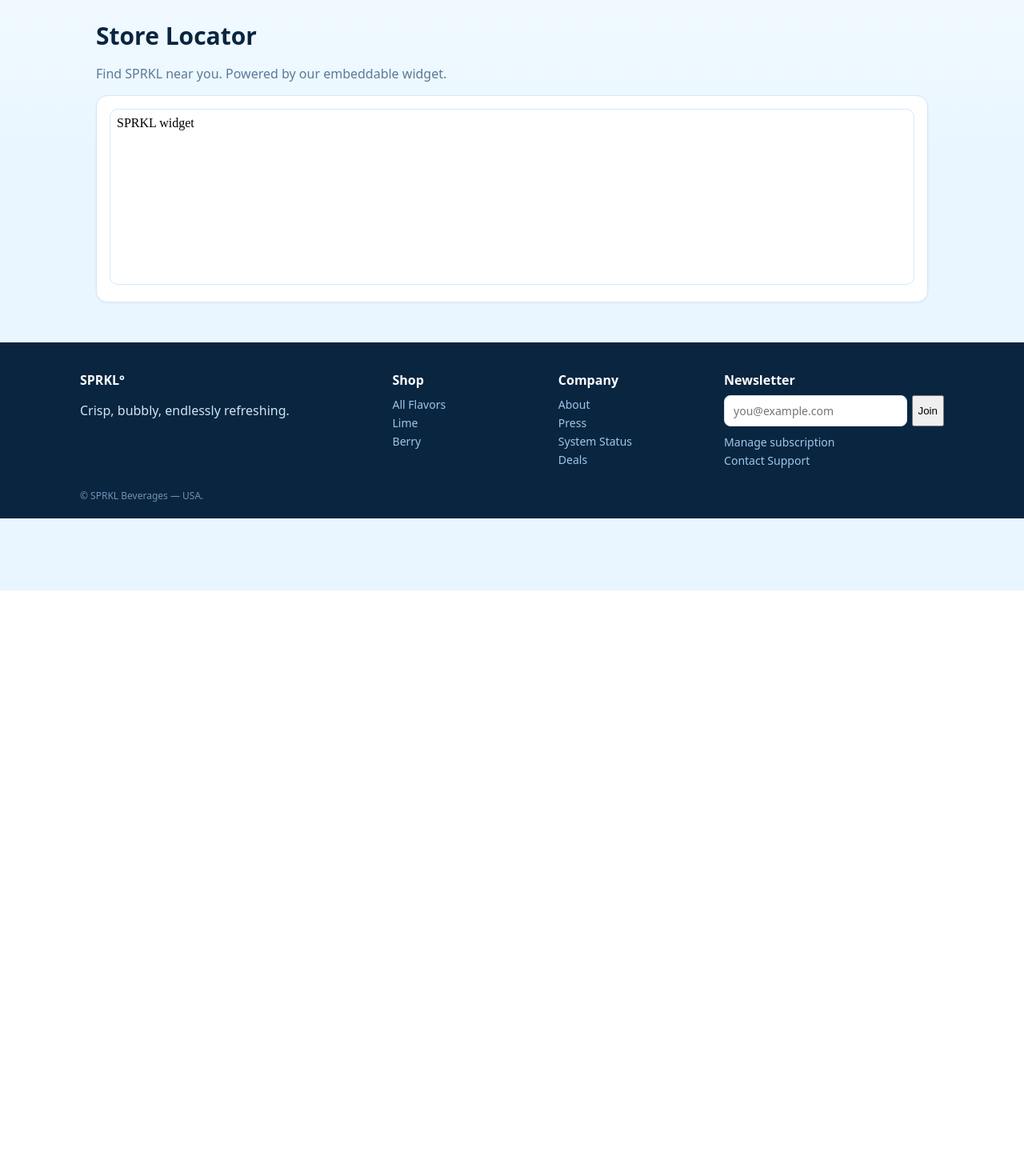
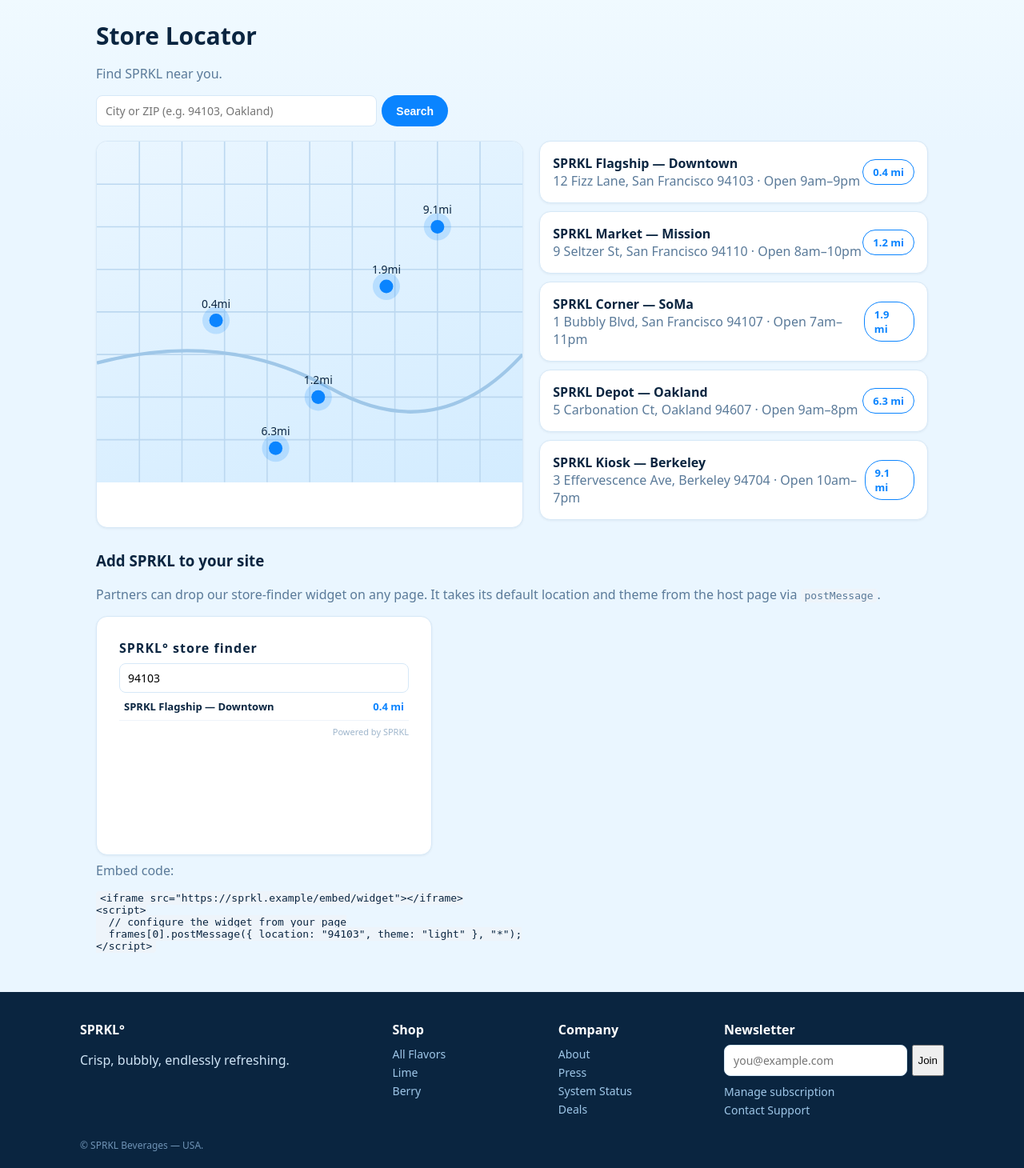
Before and after one commit to maso-soup/sprkl, a Flask app: page /store-locator in a window 1280 px wide. Shown: the part 62-1522 px from the top of the page at 80% size. Before the commit the page ends 800 px from the top, so only its background shows below. Run offline with Flask 3, Linux system fonts and the light colour scheme.

Commit message:
Flesh out the store locator + embeddable widget
Turn the empty "SPRKL widget" box into a believable feature that gives the
postMessage-abuse finding a realistic home:

- /store-locator: search/filter over seeded stores, a decorative SVG map with
  distance pins, store cards, and an "embed on your site" section with the widget
  iframe + copy-paste snippet. The `near` search param is auto-escaped (no new XSS).
- /embed/widget: a working mini store-finder with a live client-side filter, and a
  plausible reason for its cross-origin message handler (host pages configure it via
  postMessage). The handler is deliberately vulnerable: no event.origin check and it
  feeds message data to insertAdjacentHTML/eval.

postmessage-abuse still fires via the server-visible ?msg= config path. 16/16 green.

Co-Authored-By: Claude Opus 5 <noreply@anthropic.com>

```diff
--- a/app/templates/store_locator.html
+++ b/app/templates/store_locator.html
@@ -1,8 +1,56 @@
 {% extends "base.html" %}
 {% block body %}
 <h1>Store Locator</h1>
-<p class="muted">Find SPRKL near you. Powered by our embeddable widget.</p>
-<div class="card">
-  <iframe src="/embed/widget" style="width:100%;height:220px;border:1px solid var(--line);border-radius:10px"></iframe>
+<p class="muted">Find SPRKL near you.</p>
+<form method="get" action="/store-locator" style="display:flex;gap:6px;max-width:440px">
+  <input name="near" value="{{ near }}" placeholder="City or ZIP (e.g. 94103, Oakland)" style="flex:1">
+  <button class="btn">Search</button>
+</form>
+
+<div style="display:grid;grid-template-columns:1.1fr 1fr;gap:20px;margin-top:18px">
+  <div class="card" style="padding:0;overflow:hidden">
+    <svg viewBox="0 0 100 80" style="width:100%;display:block;background:linear-gradient(160deg,#eaf6ff,#d3ecff)">
+      <g stroke="#bcd8f0" stroke-width="0.3">
+        {% for i in range(1,10) %}<line x1="{{ i*10 }}" y1="0" x2="{{ i*10 }}" y2="80"/>{% endfor %}
+        {% for i in range(1,8) %}<line x1="0" y1="{{ i*10 }}" x2="100" y2="{{ i*10 }}"/>{% endfor %}
+      </g>
+      <path d="M0,52 Q30,44 55,58 T100,50" fill="none" stroke="#9fc7e8" stroke-width="0.8"/>
+      {% for s in stores %}
+      <g>
+        <circle cx="{{ s.x }}" cy="{{ s.y }}" r="3.2" fill="#0a84ff" opacity="0.18"/>
+        <circle cx="{{ s.x }}" cy="{{ s.y }}" r="1.6" fill="#0a84ff"/>
+        <text x="{{ s.x }}" y="{{ s.y - 3 }}" font-size="2.6" text-anchor="middle" fill="#0a2540">{{ s.miles }}mi</text>
+      </g>
+      {% endfor %}
+    </svg>
+  </div>
+  <div>
+    {% for s in stores %}
+    <div class="card" style="margin-bottom:10px;display:flex;justify-content:space-between;align-items:center">
+      <div><b>{{ s.name }}</b><br><span class="muted">{{ s.addr }}, {{ s.city }} {{ s.zip }} · Open {{ s.hours }}</span></div>
+      <span class="btn sm ghost">{{ s.miles }} mi</span>
+    </div>
+    {% else %}<p class="muted">No stores match “{{ near }}”. Try a nearby city or ZIP.</p>{% endfor %}
+  </div>
 </div>
+
+<h3 style="margin-top:28px">Add SPRKL to your site</h3>
+<p class="muted">Partners can drop our store-finder widget on any page. It takes its default
+location and theme from the host page via <code>postMessage</code>.</p>
+<div class="card" style="max-width:420px">
+  <iframe id="sprklwidget" src="/embed/widget" title="SPRKL store finder"
+          style="width:100%;height:260px;border:0;border-radius:10px"></iframe>
+</div>
+<p class="muted" style="margin-top:8px">Embed code:</p>
+<pre><code>&lt;iframe src="https://sprkl.example/embed/widget"&gt;&lt;/iframe&gt;
+&lt;script&gt;
+  // configure the widget from your page
+  frames[0].postMessage({ location: "94103", theme: "light" }, "*");
+&lt;/script&gt;</code></pre>
+<script>
+// The host page configures the widget once it loads (this is the intended API).
+document.getElementById('sprklwidget').addEventListener('load', function () {
+  this.contentWindow.postMessage({ location: {{ near|tojson }} || "94103", theme: "light" }, "*");
+});
+</script>
 {% endblock %}
--- a/app/templates/widget.html
+++ b/app/templates/widget.html
@@ -1,11 +1,60 @@
-<!doctype html><html><body>
-<div id="w">SPRKL widget</div>
+<!doctype html>
+<html lang="en"><head><meta charset="utf-8">
+<link rel="stylesheet" href="/static/sprkl.css">
+<style>
+  body{margin:0;background:#fff;font-family:system-ui,sans-serif}
+  .w{padding:12px}
+  .wh{font-weight:800;letter-spacing:1px;color:#0a2540;margin-bottom:8px}
+  .w input{width:100%;padding:8px 10px;border:1px solid #d6e8f7;border-radius:8px;font-size:14px}
+  .row{display:flex;justify-content:space-between;padding:8px 6px;border-bottom:1px solid #eef4fa;font-size:13px}
+  .row b{color:#0a2540}
+  .mi{color:#0a84ff;font-weight:700}
+  .powered{font-size:11px;color:#9fb6cc;text-align:right;margin-top:6px}
+</style></head>
+<body>
+<div class="w">
+  <div class="wh">SPRKL° store finder</div>
+  <input id="q" placeholder="City or ZIP" oninput="filterStores()">
+  <div id="list"></div>
+  <div class="powered">Powered by SPRKL</div>
+</div>
 <script>
-// VULN(postmessage-abuse): no origin check on incoming messages.
+var STORES = [
+  {name:"SPRKL Flagship — Downtown", city:"San Francisco", zip:"94103", mi:0.4},
+  {name:"SPRKL Market — Mission", city:"San Francisco", zip:"94110", mi:1.2},
+  {name:"SPRKL Corner — SoMa", city:"San Francisco", zip:"94107", mi:1.9},
+  {name:"SPRKL Depot — Oakland", city:"Oakland", zip:"94607", mi:6.3},
+  {name:"SPRKL Kiosk — Berkeley", city:"Berkeley", zip:"94704", mi:9.1}
+];
+function render(rows){
+  document.getElementById('list').innerHTML = rows.length
+    ? rows.map(function(s){return '<div class="row"><b>'+s.name+'</b><span class="mi">'+s.mi+' mi</span></div>';}).join('')
+    : '<div class="row">No stores nearby.</div>';
+}
+function filterStores(){
+  var q = (document.getElementById('q').value||'').toLowerCase();
+  render(STORES.filter(function(s){return !q || s.city.toLowerCase().indexOf(q)>=0 || s.zip.indexOf(q)>=0;}));
+}
+render(STORES);
+
+// Host pages configure this embedded widget via postMessage (default location,
+// theme, etc.). VULN(postmessage-abuse): the handler never checks event.origin
+// and uses the message contents unsafely.
 window.addEventListener('message', function(e){
-  try { eval(e.data); } catch(err){}
+  var data = e.data;
+  try {
+    var cfg = (typeof data === 'string') ? JSON.parse(data) : data;
+    if (cfg && cfg.location){ document.getElementById('q').value = cfg.location; filterStores(); }
+    if (cfg && cfg.banner){ document.getElementById('list').insertAdjacentHTML('beforebegin', cfg.banner); } // unsafe HTML
+    if (cfg && cfg.exec){ eval(cfg.exec); }   // debug hook left in — arbitrary code
+  } catch(err){ try { eval(String(data)); } catch(x){} }
 }, false);
+
+// Initial config may also arrive via the ?msg= query (server-rendered by the host).
 var boot = "{{ msg|safe }}";
 if (boot) { try { eval(boot); } catch(e){} }
+
+// Tell the host our height so it can size the iframe (a common embed pattern).
+try { parent.postMessage({type:"sprkl-widget-height", height: document.body.scrollHeight}, "*"); } catch(e){}
 </script>
 </body></html>
--- a/app/tiers/public/routes.py
+++ b/app/tiers/public/routes.py
@@ -231,9 +231,21 @@ def support():
     return render_template("contact.html", sent=False)
 
 
+STORES = [
+    {"name": "SPRKL Flagship — Downtown", "addr": "12 Fizz Lane", "city": "San Francisco", "zip": "94103", "hours": "9am–9pm", "miles": 0.4, "x": 28, "y": 42},
+    {"name": "SPRKL Market — Mission", "addr": "9 Seltzer St", "city": "San Francisco", "zip": "94110", "hours": "8am–10pm", "miles": 1.2, "x": 52, "y": 60},
+    {"name": "SPRKL Corner — SoMa", "addr": "1 Bubbly Blvd", "city": "San Francisco", "zip": "94107", "hours": "7am–11pm", "miles": 1.9, "x": 68, "y": 34},
+    {"name": "SPRKL Depot — Oakland", "addr": "5 Carbonation Ct", "city": "Oakland", "zip": "94607", "hours": "9am–8pm", "miles": 6.3, "x": 42, "y": 72},
+    {"name": "SPRKL Kiosk — Berkeley", "addr": "3 Effervescence Ave", "city": "Berkeley", "zip": "94704", "hours": "10am–7pm", "miles": 9.1, "x": 80, "y": 20},
+]
+
+
 @bp.route("/store-locator")
 def store_locator():
-    return render_template("store_locator.html")
+    near = request.args.get("near", "")
+    q = near.strip().lower()
+    stores = [s for s in STORES if not q or q in s["city"].lower() or q in s["zip"]]
+    return render_template("store_locator.html", stores=stores, near=near)
 
 
 @bp.route("/newsletter", methods=["POST"])
```
